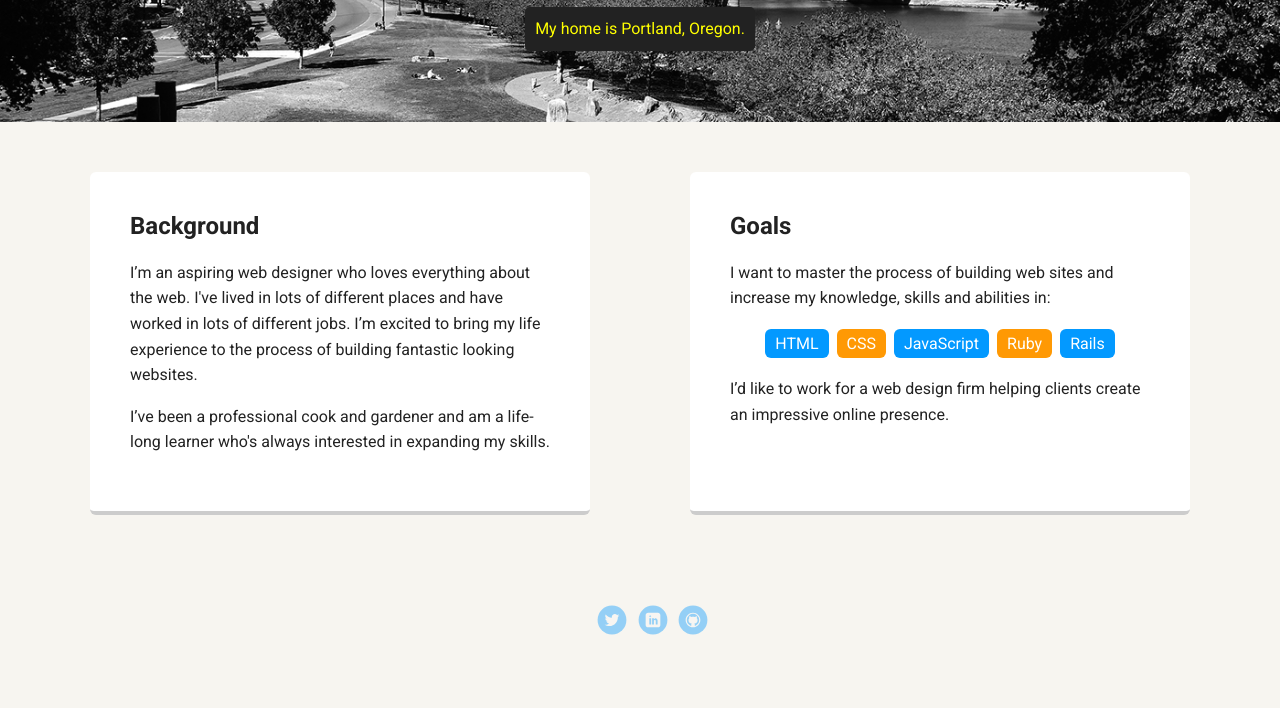
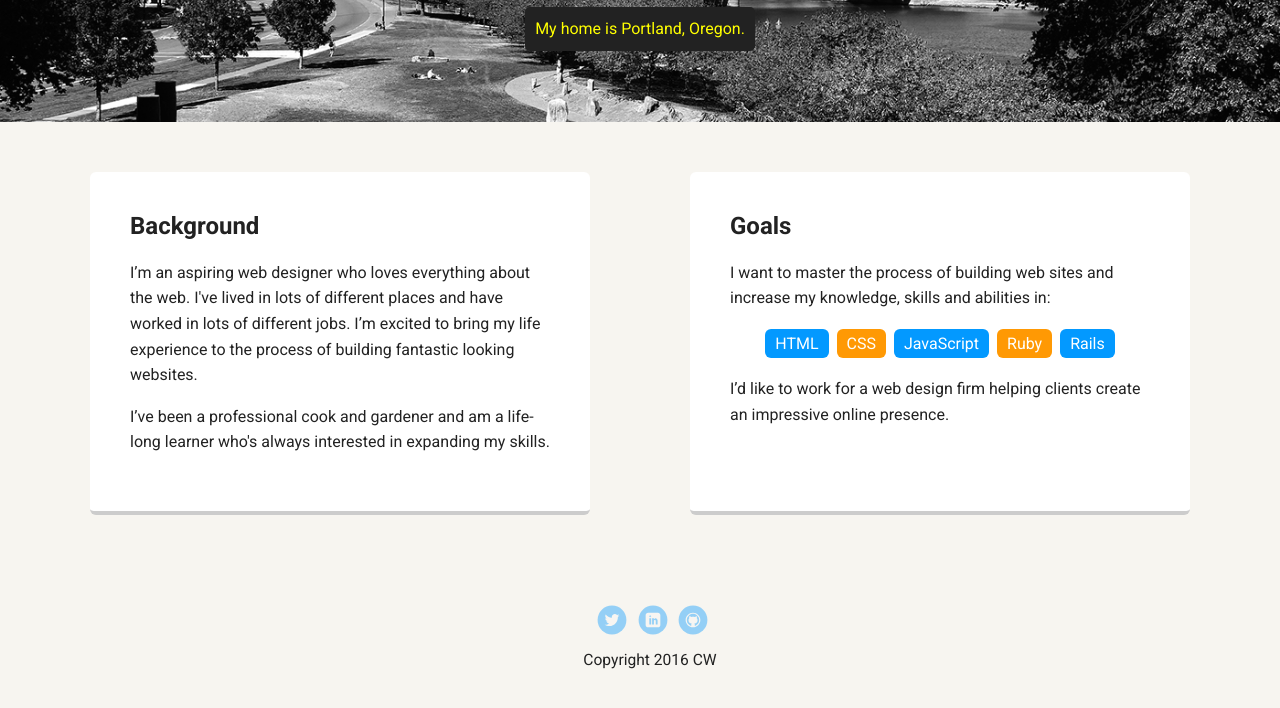
Before and after one commit to chris-wilkinson/Portfolio, a plain HTML site: page index.html in a window 1280 px wide. Shown: the part 348-1056 px from the top of the page. Drawn offline with Linux system fonts and the light colour scheme; a web font is replaced by a local one.

Commit message:
Add a copyright notice

```diff
--- a/index.html
+++ b/index.html
@@ -49,7 +49,7 @@
         <li><a href="#" class="social linkedin">LinkedIn</a></li>
         <li><a href="#" class="social github">Github</a></li>
       </ul>
-
+      <p class="copyright">Copyright 2016 CW</p>
     </footer>
   </body>
   </html>
```
